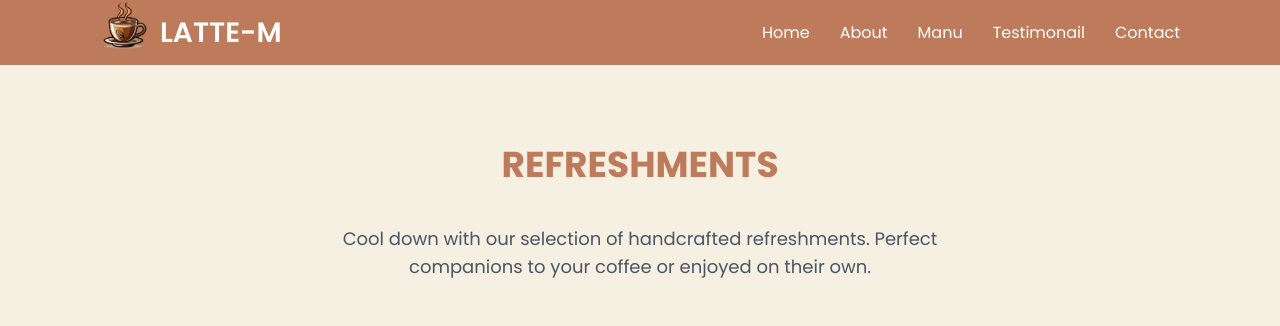
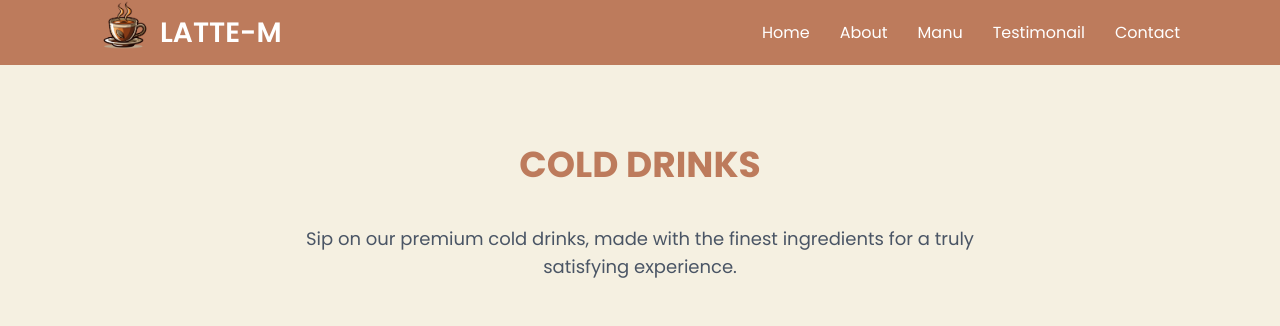
Before and after one commit to ngovkimsouheng/miniprojectG04, a website: page pages/page-2.html in a window 1280 px wide. Shown: the top 326 px of the page. Drawn offline with nearby package versions, Linux system fonts and the light colour scheme.

Commit message:
manu page has done

```diff
--- a/pages/page-2.html
+++ b/pages/page-2.html
@@ -80,11 +80,11 @@
     <main class="text-Accent-color z-1 pt-0 mt-20 max-md:mx-[25px]">
       <div class="container mx-auto max-w-[1350px]">
         <h1 class="text-4xl font-bold text-center m-10 text-Primary-color">
-          REFRESHMENTS
+          COLD DRINKS
         </h1>
         <p class="text-center text-lg max-w-2xl mx-auto mb-12 text-gray-600">
-          Cool down with our selection of handcrafted refreshments. Perfect
-          companions to your coffee or enjoyed on their own.
+          Sip on our premium cold drinks, made with the finest ingredients for a
+          truly satisfying experience.
         </p>
 
         <div
```
Also changed, not shown: pages/page-4.html (+3 -3 lines).
